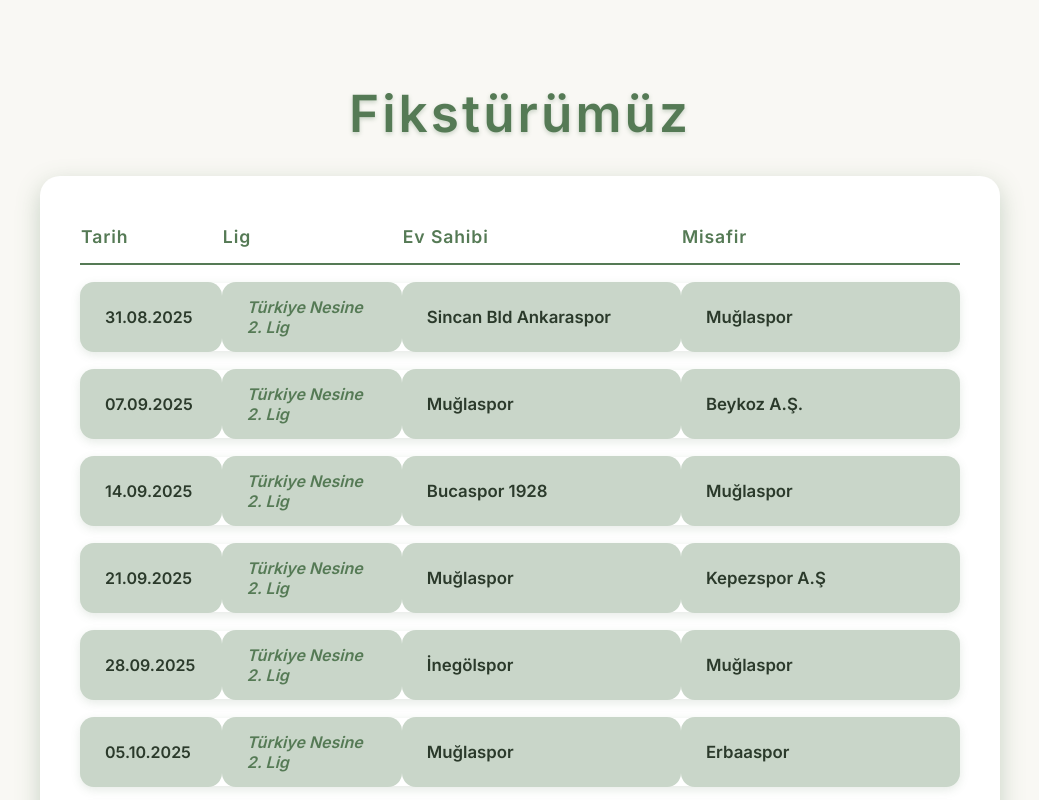
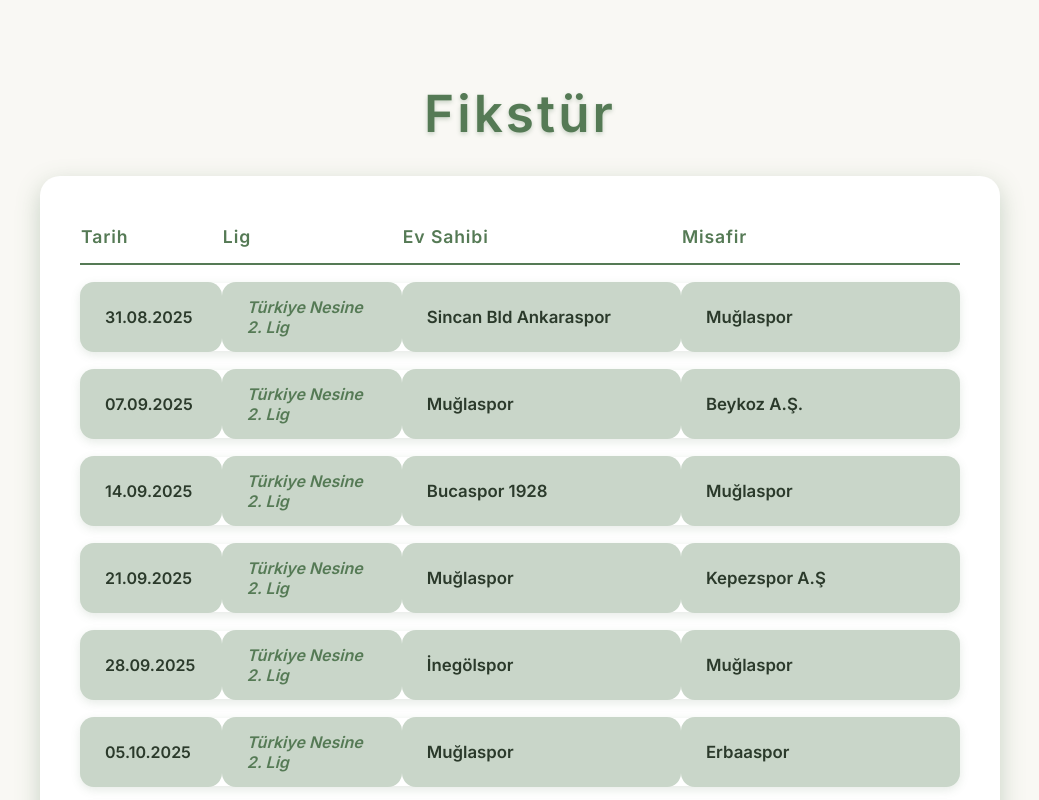
Before and after one commit to suskunlarwashere/suskunlarwashere.github.io, a plain HTML site: page fikstür.html in a window 1280 px wide. Shown: the top 800 px of the page, without its empty margins (120-1159 px from the left). Drawn offline with Linux system fonts and the light colour scheme.

Commit message:
Update fikstür.html

```diff
--- a/fikstür.html
+++ b/fikstür.html
@@ -182,7 +182,7 @@
 </head>
 <body>
 
-  <h1>Fikstürümüz</h1>
+  <h1>Fikstür</h1>
 
   <div class="container" role="region" aria-label="Fikstür tablosu">
     <table>
```
